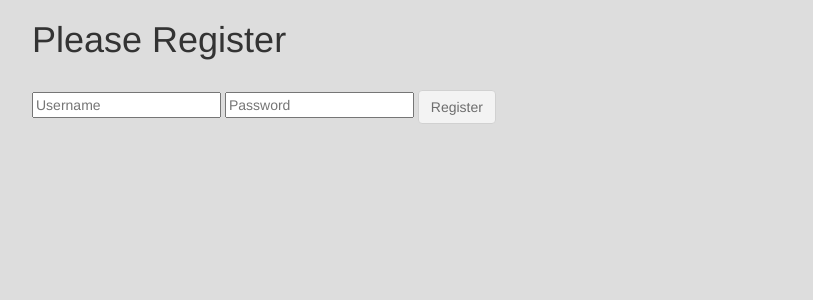
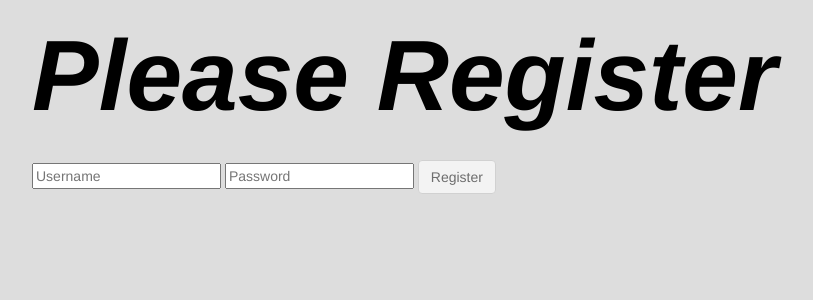
Before and after one commit to rahul-ahuja/MScProject_docker, a Flask app: page /register in a window 1280 px wide. Shown: the top 300 px of the page, without its empty margins (38-851 px from the left). Run offline with Flask 2, Linux system fonts and the light colour scheme; some libraries are stand-ins or nearby versions.

Commit message:
added style

```diff
--- a/templates/register.html
+++ b/templates/register.html
@@ -1,6 +1,16 @@
 {% extends "base.html" %}
 {% block content %}
 
+
+<style type="text/css">
+  h1
+  {
+    font-size: 100px;
+    color : black;
+    font-style: italic;
+    font-weight: bold;
+  }
+</style>
 
 <script>
   document.addEventListener('DOMContentLoaded', function(){
```
